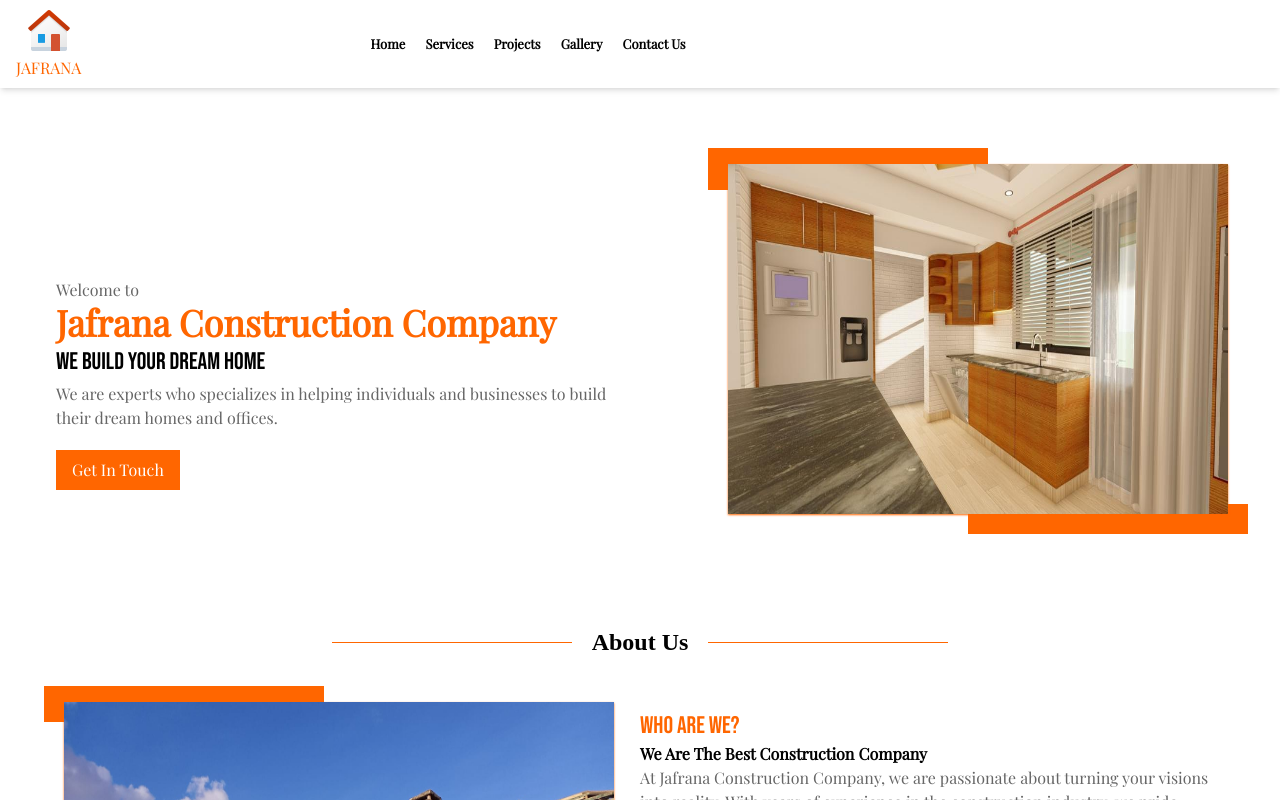
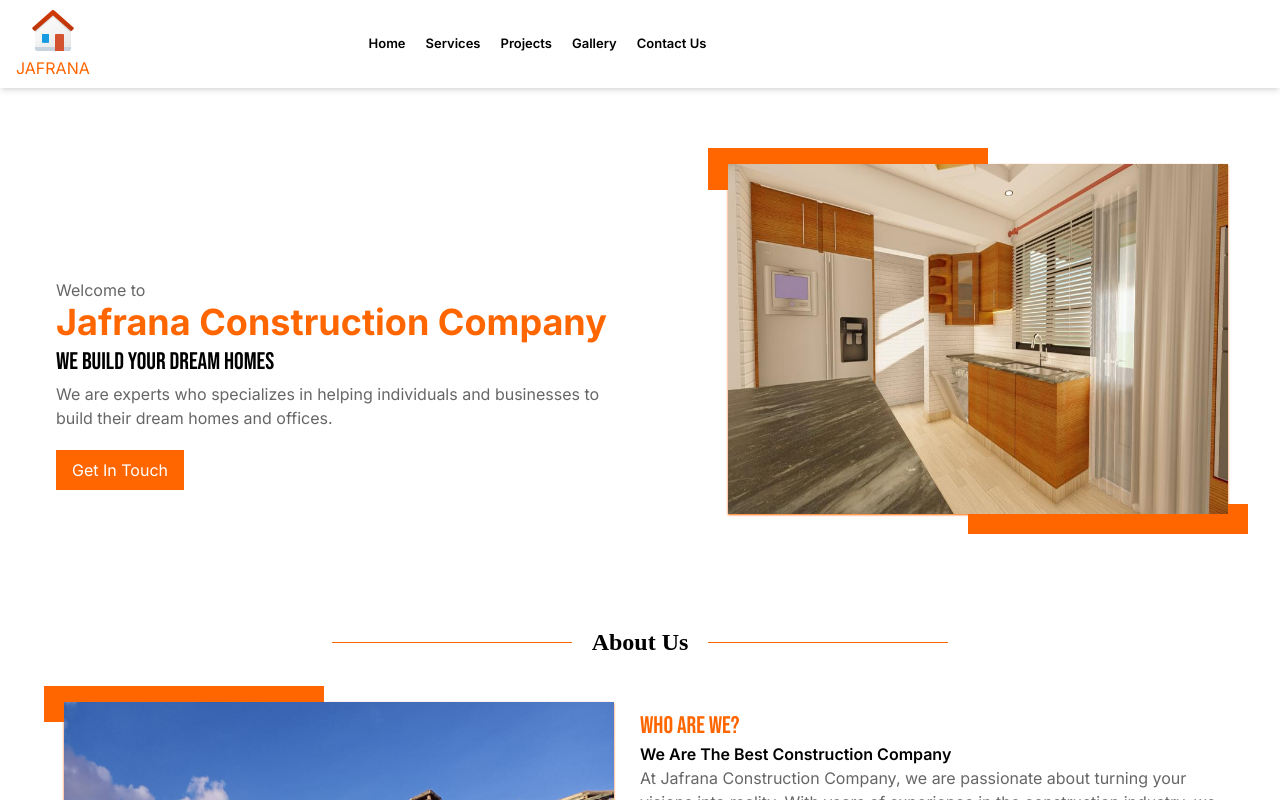
Before and after one commit to matthewkuria/jafrana, a Next.js app: page / in a window 1280 px wide. Shown: the top 800 px of the page. Built offline with nearby package versions, Linux system fonts and the light colour scheme; a web font is replaced by a local one.

Commit message:
Add the whatsapp call to action

```diff
--- a/app/components/HeroSection.tsx
+++ b/app/components/HeroSection.tsx
@@ -9,7 +9,7 @@ const HeroSection = () => {
             <div className="flex flex-col justify-end   md:p-4 md:max-w-1/2 mt-5">
             <p className="text-tertiary">Welcome to</p>
             <h1 className="flex flex-col text-xl md:text-4xl font-bold text-secondary">Jafrana Construction Company</h1>
-                <p className={`${bebas_neue.className} text-2xl my-1`}>We build your dream home</p>
+                <p className={`${bebas_neue.className} text-2xl my-1`}>We build your dream homes</p>
                 <p className="text-tertiary ">We are experts who specializes in helping
                     individuals and businesses to build their dream homes and offices.
                 </p>
--- a/app/contact-us/page.jsx
+++ b/app/contact-us/page.jsx
@@ -1,6 +1,9 @@
+import Image from "next/image";
+import Link from "next/link";
+import whatsappIcon from "../../public/whatsappIcon.png";
 export default function Contacts() {
   return (
-    <section className="  flex flex-col justify-center p-6 mt-20 text-[12px] md:text-[13px] lg:text-[15px]">
+    <section className="relative  flex flex-col justify-center p-6 mt-20 text-[12px] md:text-[13px] lg:text-[15px]">
       <div className="bg-slate-900 p-6 text-white rounded-lg">
         <h1 className="text-2xl py-2 font-bold">Reach out to us</h1>
         <p className="py-1">Have any  inquiries?</p>
@@ -32,6 +35,12 @@ export default function Contacts() {
           </div>
         </div>
       </div>
+      <div className="absolute bottom-30 right-10 p-5">
+        <Link href="https://api.whatsapp.com/send?phone=254722553222&text=Hello%20Jafrana%20Construction%20Company%2C%20I%20would%20like%20to%20inquire%20about%20your%20services." target="_blank" rel="noopener noreferrer">
+          <Image src={whatsappIcon} height={60} width={60}
+          className="animate-pulse" />
+        </Link>
+      </div>
     </section>
   );
 }
--- a/app/layout.tsx
+++ b/app/layout.tsx
@@ -2,7 +2,7 @@ import type { Metadata } from "next";
 import "./globals.css";
 import Header from "./components/Header";
 import { Footer } from "./components/Footer";
-import { playfairDisplay } from "./fonts/fonts";
+import { inter, modak, playfairDisplay } from "./fonts/fonts";
 
 
 
@@ -19,7 +19,7 @@ export default function RootLayout({
   return (
     <html lang="en">
       <body
-        className={`${playfairDisplay.className} antialiased`}
+        className={`${playfairDisplay.className} ${inter.className} antialiased`}
       >
         <Header />
         {children}
```
